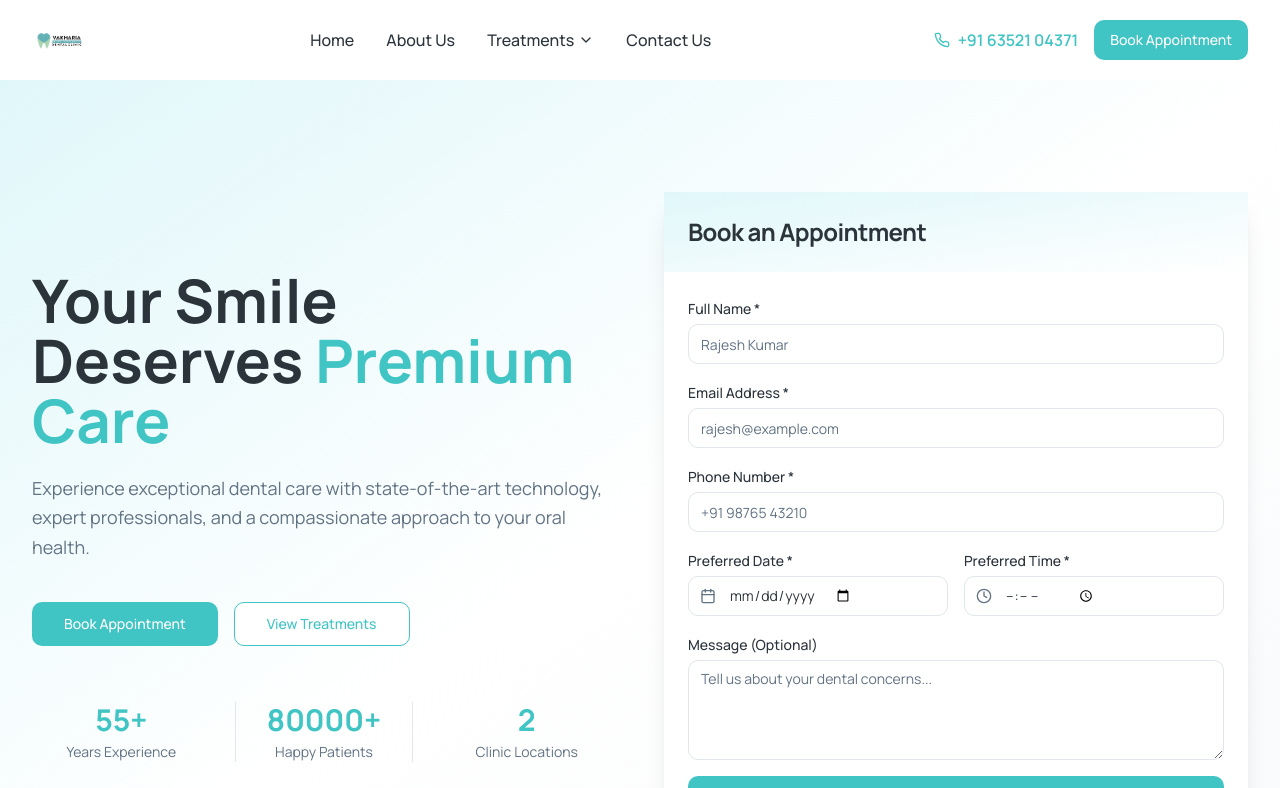
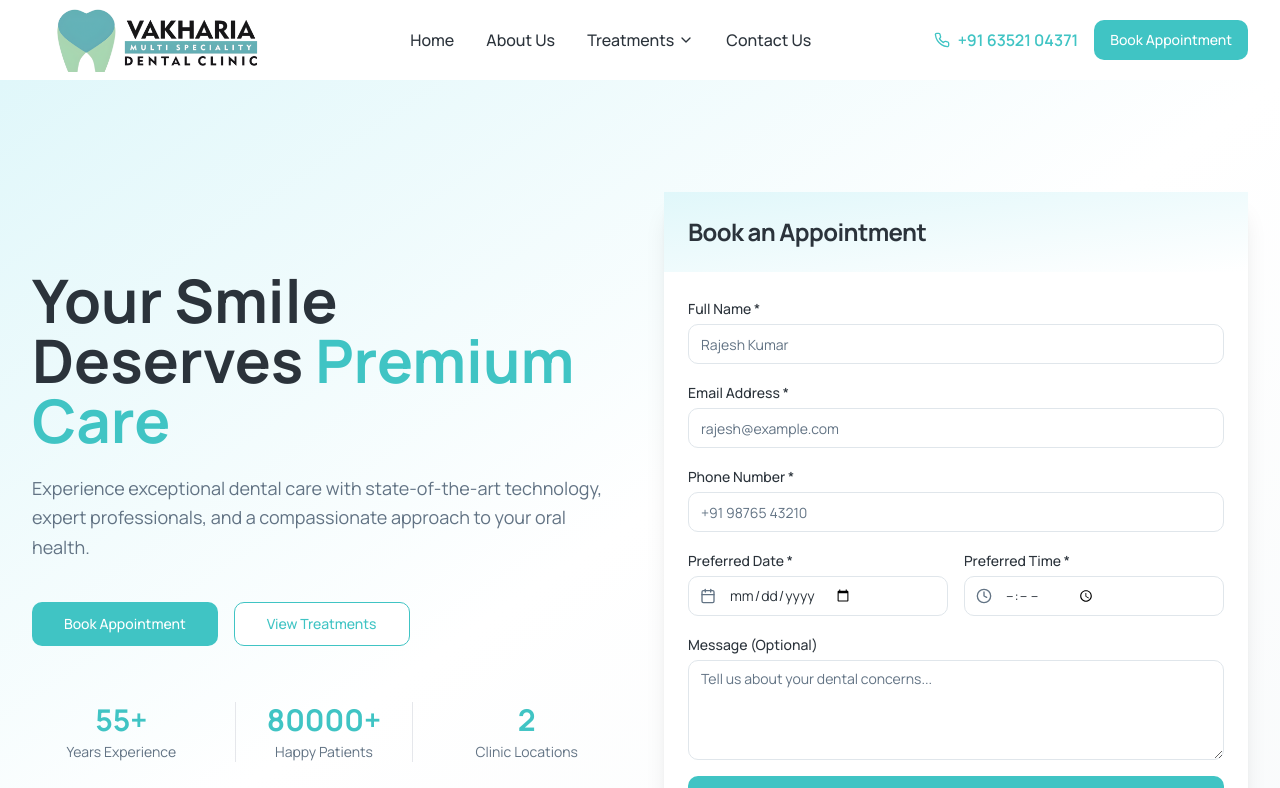
Before and after one commit to jayraiwebbolt-create/vakharia-clinic, a Next.js app: page / in a window 1280 px wide. Shown: the top 788 px of the page. Built offline with nearby package versions, Linux system fonts and the light colour scheme.

Commit message:
Updated Navbar.tsx

```diff
--- a/components/Footer.tsx
+++ b/components/Footer.tsx
@@ -8,11 +8,11 @@ export default function Footer() {
         <div className="grid grid-cols-1 md:grid-cols-2 lg:grid-cols-4 gap-8 mb-8">
           <div>
             <div className="mb-4">
-              <div className="h-16 w-auto">
+              <div className="h-20 w-60 sm:w-72">
                 <img
                   src="/3.png"
                   alt="Vakharia Multispeciality Dental Clinic"
-                  className="h-full w-auto object-contain brightness-0 invert"
+                  className="h-full w-full object-cover brightness-0 invert"
                 />
               </div>
             </div>
--- a/components/Navbar.tsx
+++ b/components/Navbar.tsx
@@ -41,11 +41,11 @@ export default function Navbar() {
       <div className="max-w-7xl mx-auto px-4 sm:px-6 lg:px-8">
         <div className="flex justify-between items-center h-20">
           <Link href="/" className="flex items-center">
-            <div className="h-14 w-auto">
+            <div className="h-16 w-48 sm:w-56 md:w-64">
               <img
                 src="/3.png"
                 alt="Vakharia Multispeciality Dental Clinic"
-                className="h-full w-auto object-contain"
+                className="h-full w-full object-cover"
               />
             </div>
           </Link>
```
